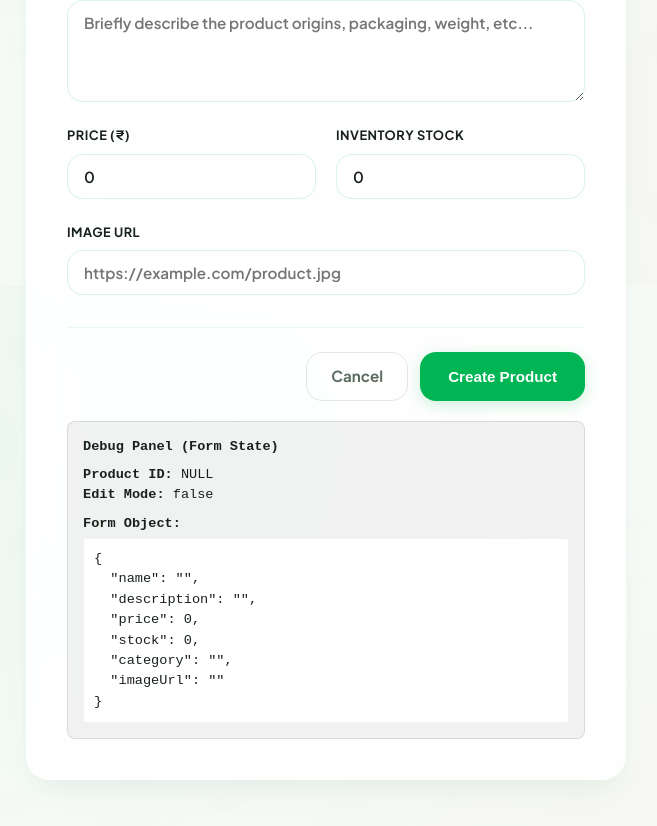
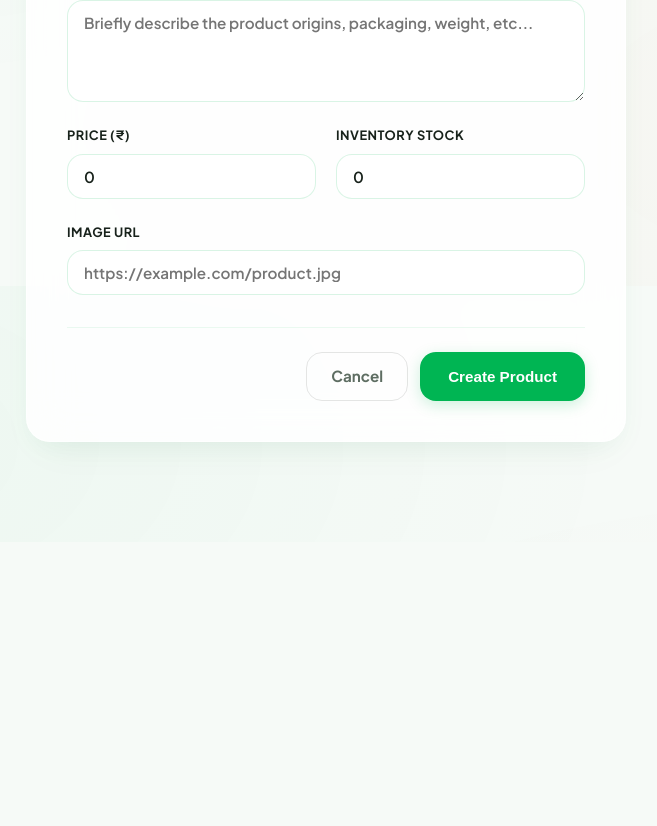
Before and after one commit to Swayamgupta07/eCart_MEAN_Stack, an Angular app in the folder frontend/: page /admin-dashboard/add-product in a window 1280 px wide. Shown: the part 514-1340 px from the top of the page, without its empty margins (314-971 px from the left). After the commit the page ends 1056 px from the top, so only its background shows below. Built offline with nearby package versions, Linux system fonts and the light colour scheme; sample sign-in values are in the browser's storage.

Commit message:
Remove Debug Panel from product form

```diff
--- a/frontend/src/app/pages/admin/product-form/product-form.html
+++ b/frontend/src/app/pages/admin/product-form/product-form.html
@@ -50,13 +50,5 @@
         </button>
       </div>
     </form>
-
-    <div style="background: rgba(0,0,0,0.05); padding: 15px; border-radius: 8px; margin-top: 20px; font-family: monospace; font-size: 0.85rem; border: 1px solid rgba(0,0,0,0.1);">
-      <div style="font-weight: bold; margin-bottom: 8px; color: var(--text-main);">Debug Panel (Form State)</div>
-      <div><strong>Product ID:</strong> {{ productId() || 'NULL' }}</div>
-      <div><strong>Edit Mode:</strong> {{ isEditMode() }}</div>
-      <div style="margin-top: 8px;"><strong>Form Object:</strong></div>
-      <pre style="background: white; padding: 10px; border-radius: 4px; border: 1px solid rgba(0,0,0,0.05); overflow-x: auto; max-height: 200px; margin: 4px 0 0 0;">{{ productData | json }}</pre>
-    </div>
   </div>
 </div>
```
